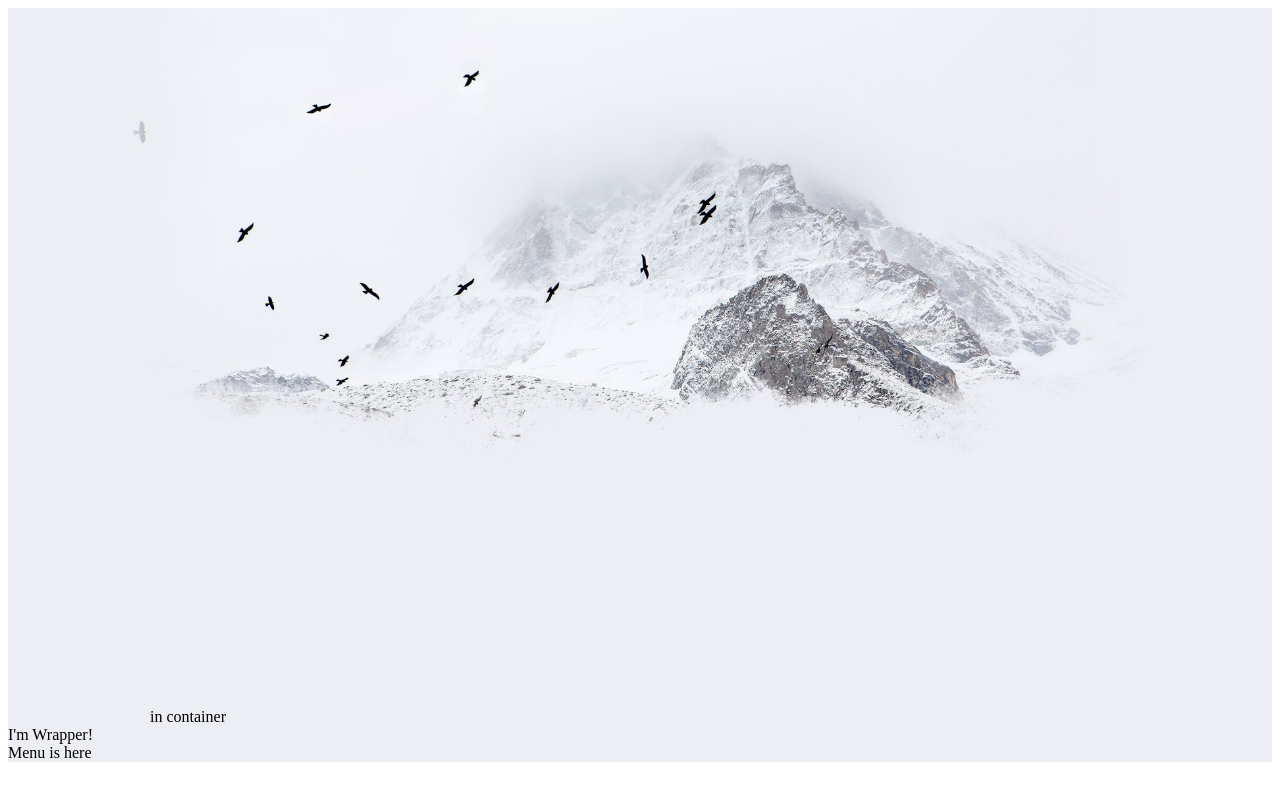
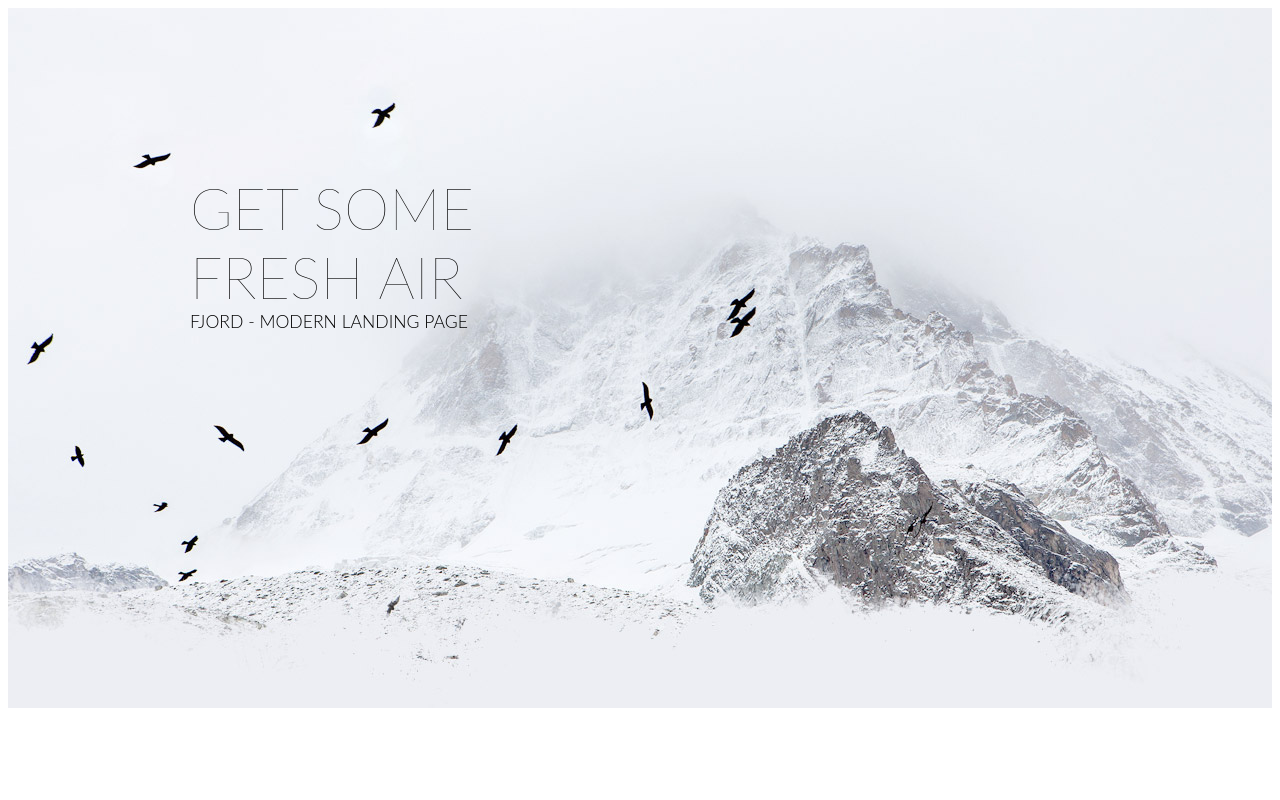
Before and after one commit to 01dr/Fjord, a React app in the folder front/: page / in a window 1280 px wide. Built offline with nearby package versions, Linux system fonts and the light colour scheme; the HTML template or start-up script is replaced by a standard one.

Commit message:
Styling header

```diff
--- a/front/src/components/header/Header.jsx
+++ b/front/src/components/header/Header.jsx
@@ -8,7 +8,12 @@ import s from './header.pcss'
 
 class Header extends React.Component {
     render() {
-        return  <div className={ s.background }></div>;
+        return  <div className={ s.background }>
+                    <div className={ s.content }>
+                        <div className={ s.title }>Get some<br />fresh air</div>
+                        <div className={ s.description }>Fjord - modern landing page</div>
+                    </div>
+                </div>;
     }
 }
 
--- a/front/src/components/header/header.pcss
+++ b/front/src/components/header/header.pcss
@@ -2,9 +2,36 @@
 
 .background {
   background: url('./images/bg.jpg') no-repeat;
-  background-size: contain;
-  width: 1920px;
+  background-position-x: 50%;
+  background-size: cover;
+  width: 100%;
   margin: 0 auto;
-  max-width: 100%;
+  max-width: 1920px;
   height: 700px;
+  position: relative;
 }
+
+.content {
+  position: absolute;
+  top: 0;
+  bottom: 200px;
+  left: 0;
+  right: 600px;
+  margin: auto;
+  width: 300px;
+  height: 170px;
+}
+
+.title {
+  font-family: 'Lato', sans-serif;
+  font-weight: 200;
+  font-size: 3.6rem;
+  text-transform: uppercase;
+}
+
+.description {
+  font-family: 'Lato', sans-serif;
+  font-weight: 300;
+  font-size: 1.1rem;
+  text-transform: uppercase;
+}
--- a/front/src/components/wrapper/wrapper.jsx
+++ b/front/src/components/wrapper/wrapper.jsx
@@ -13,11 +13,7 @@ class Wrapper extends React.Component {
     render() {
         return  <div className={ s.wrapper }>
                     <Header />
-                    <div className={ s.container }>
-                        in container
-                    </div>
-                    I'm Wrapper!
-                    <Menu />
+
                 </div>
     }
 }
--- a/front/webpack.config.js
+++ b/front/webpack.config.js
@@ -71,7 +71,7 @@ module.exports = {
     },
 
     postcss: function() {
-        return [autoprefixer, precss, normalize]
+        return [autoprefixer, precss, fonts, normalize]
     }
 
 };
```
Also changed, not shown: 2 other files (tests, documents, lock files or other folders).
